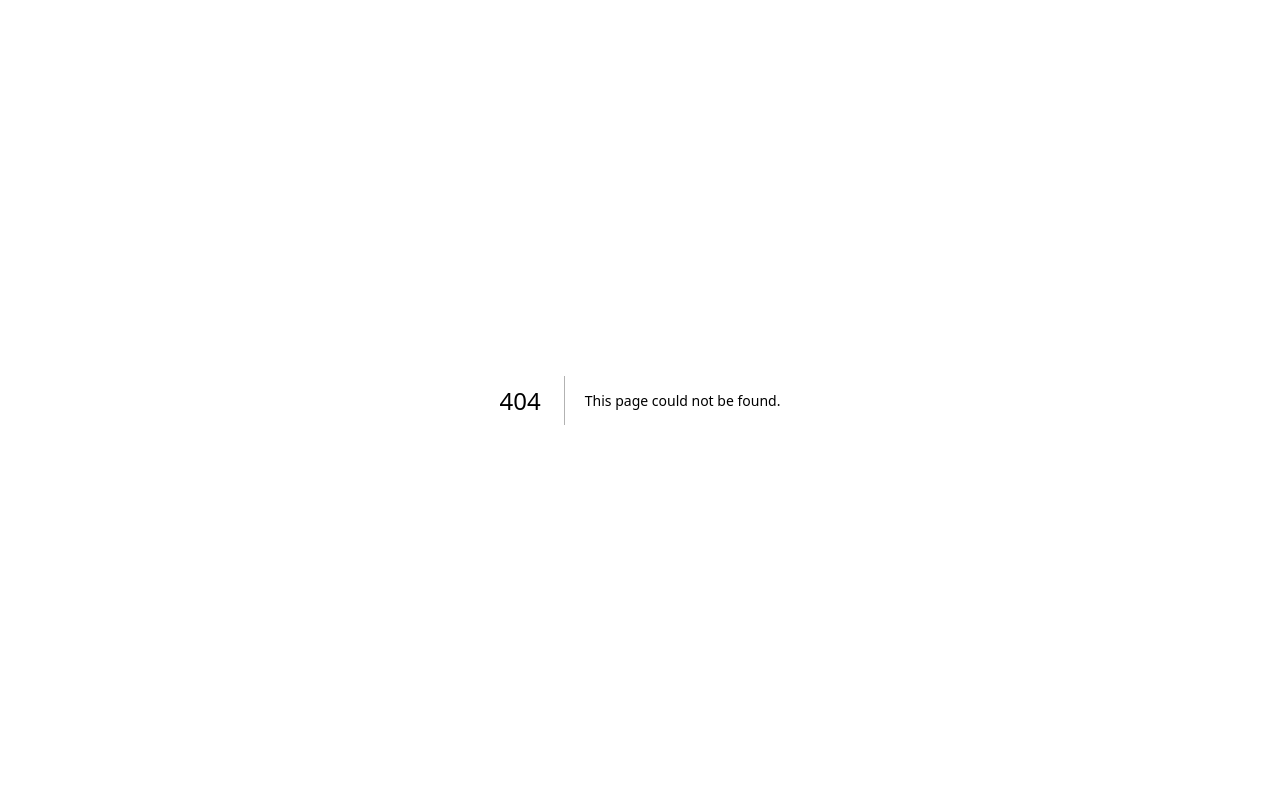
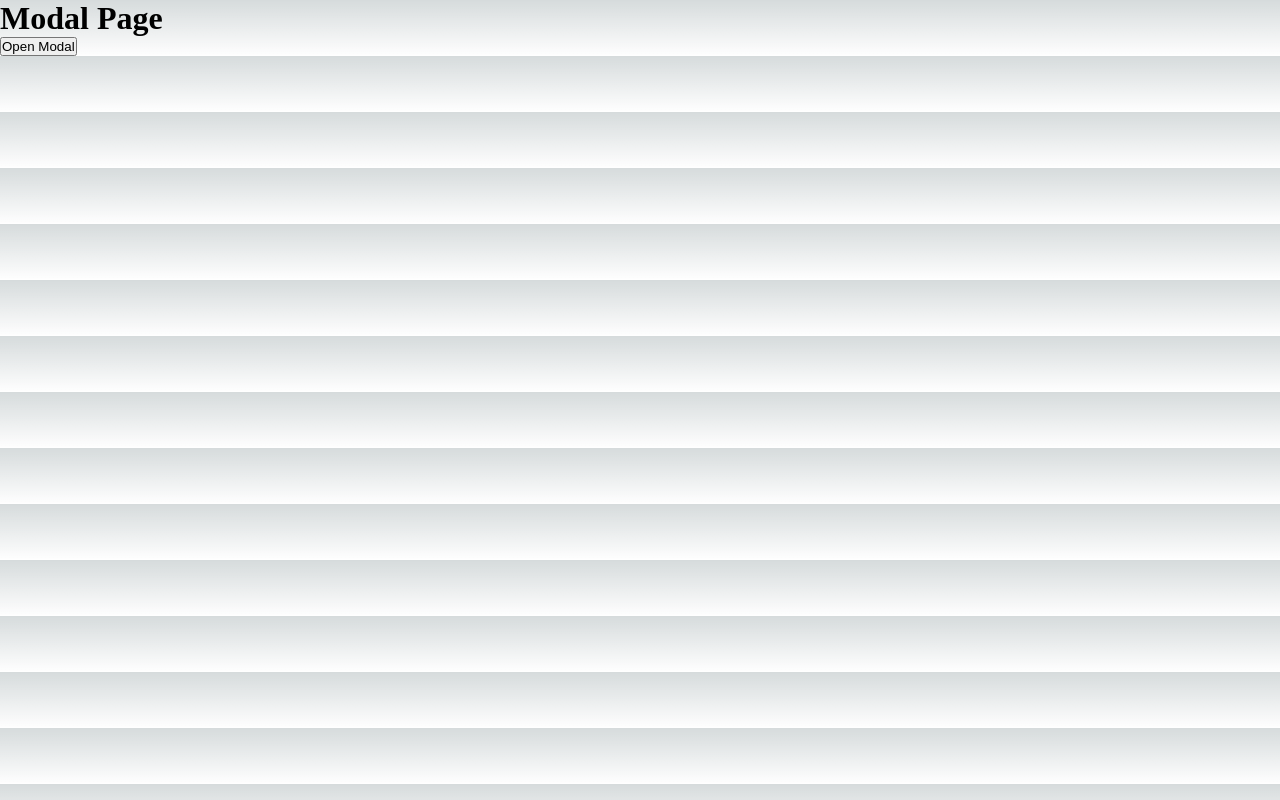
Before and after one commit to yaffleria/learn-next, a Next.js app: page /practical-react/modal in a window 1280 px wide. Before the commit this address had no page. Built offline with nearby package versions, Linux system fonts and the light colour scheme.

Commit message:
Feat: react-modal basic usage

```diff
--- a/package.json
+++ b/package.json
@@ -21,6 +21,7 @@
     "react-dom": "^18",
     "react-hook-form": "^7.48.2",
     "react-icons": "^4.12.0",
+    "react-modal": "^3.16.1",
     "react-toastify": "^9.1.3",
     "yup": "^1.3.2",
     "zod": "^3.22.4"
@@ -31,6 +32,7 @@
     "@types/node": "^20",
     "@types/react": "^18",
     "@types/react-dom": "^18",
+    "@types/react-modal": "^3.16.3",
     "@typescript-eslint/eslint-plugin": "^6.10.0",
     "@typescript-eslint/parser": "^6.10.0",
     "eslint": "^8",
--- /dev/null
+++ b/src/pages/practical-react/modal.tsx
@@ -0,0 +1,30 @@
+import { NextPage } from "next";
+import { useState } from "react";
+import Modal from "react-modal";
+
+Modal.setAppElement("body");
+
+const ModalPage: NextPage = () => {
+  const [isOpen, setIsOpen] = useState(false);
+
+  const openModal = () => {
+    setIsOpen(true);
+  };
+  const closeModal = () => {
+    setIsOpen(false);
+  };
+
+  return (
+    <div>
+      <h1>Modal Page</h1>
+      <button onClick={openModal}>Open Modal</button>
+      <Modal isOpen={isOpen}>
+        <h2 style={{ color: "black" }}>Modal Title</h2>
+        <p style={{ color: "green" }}>Modal Body</p>
+        <button onClick={closeModal}>Close Modal</button>
+      </Modal>
+    </div>
+  );
+};
+
+export default ModalPage;
```
Also changed, not shown: 1 other file (tests, documents, lock files or other folders).
